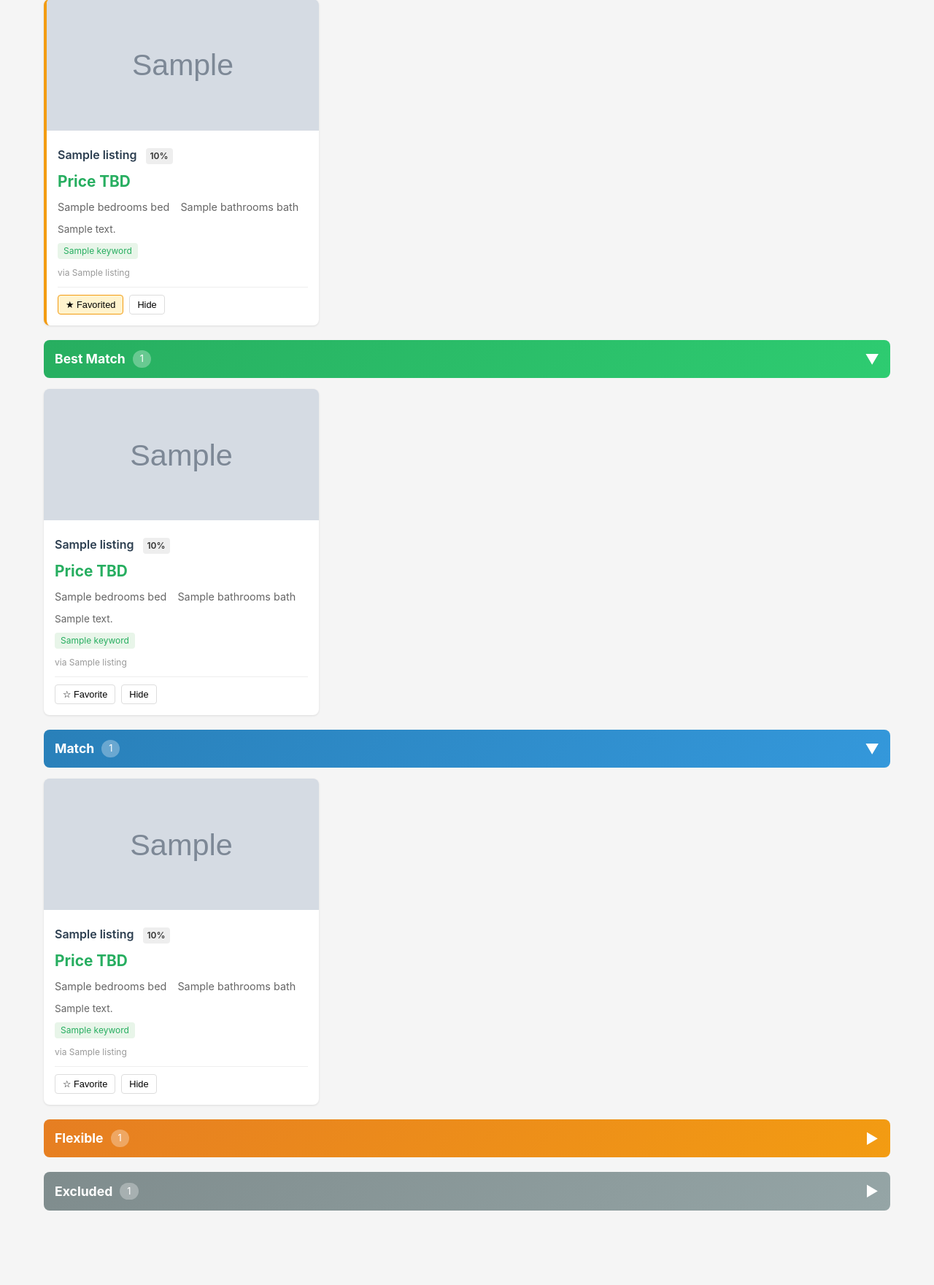
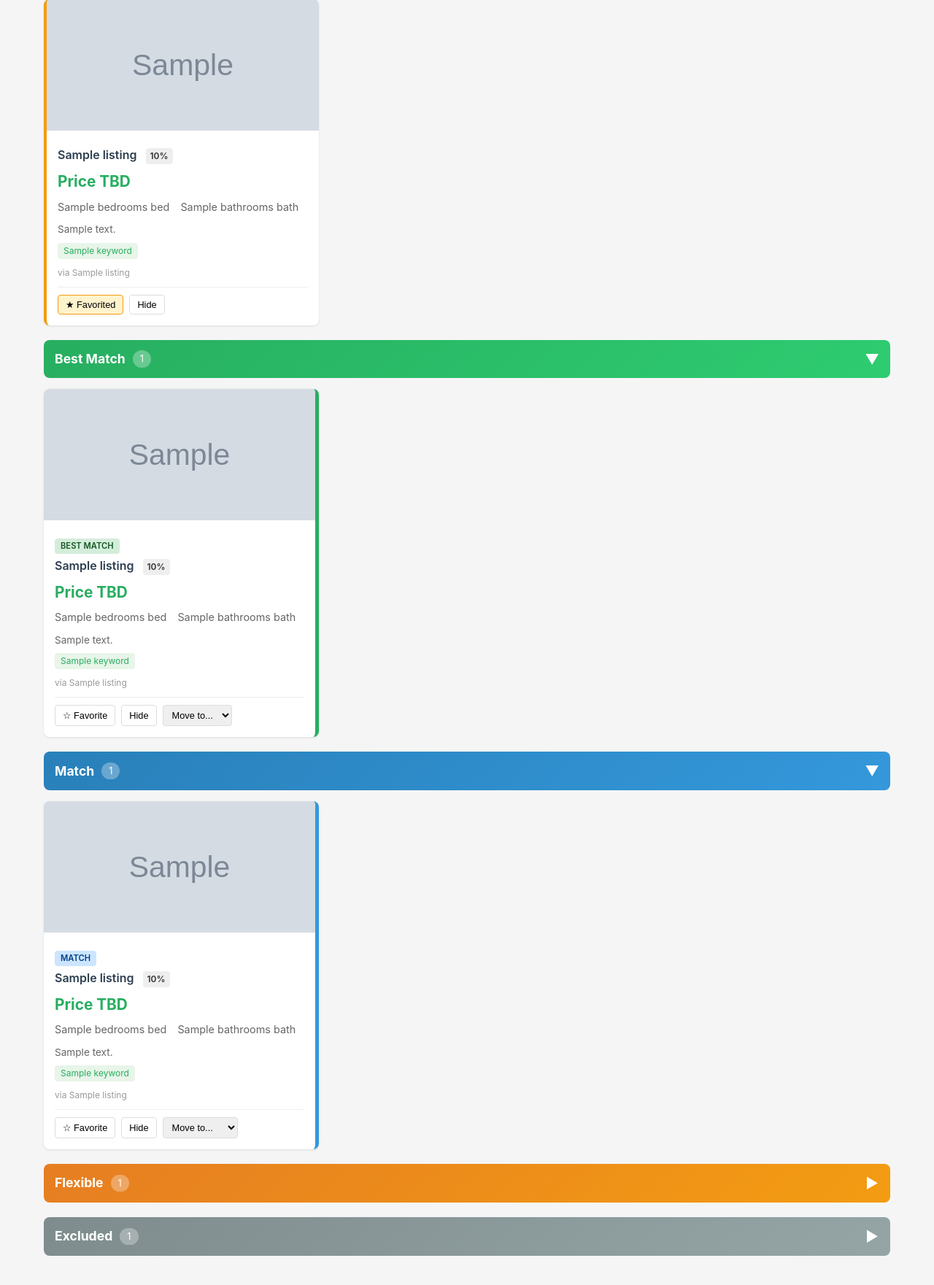
Before and after one commit to superlunardesign/rentals, a FastAPI app: template src/templates/dashboard.html in a window 1280 px wide. Shown: the part 348-2109 px from the top of the page at 73% size. Before the commit the page ends 2007 px from the top, so only its background shows below. Run offline with FastAPI, Linux system fonts and the light colour scheme; the template is opened without the code that fills it: most values are stand-ins (such as "Sample title", 1, 10 or a date in 2020); grey boxes marked "Sample" are stand-in pictures.

Commit message:
Add tier badges and colored borders to listing cards
- Added tier badge (Best Match/Match/Flexible) above title
- Right border color matches tier (green/blue/orange/gray)
- Added Move dropdown to all tier sections for easy reorganization
- Manual badge shows when listing was manually moved to excluded

```diff
--- a/src/templates/dashboard.html
+++ b/src/templates/dashboard.html
@@ -222,6 +222,49 @@
             border-radius: 4px;
             font-size: 0.7rem;
             text-transform: uppercase;
+        }
+
+        /* Tier badges - similar style to new-badge */
+        .listing-card .tier-badge {
+            display: inline-block;
+            padding: 2px 8px;
+            border-radius: 4px;
+            font-size: 0.7rem;
+            text-transform: uppercase;
+            font-weight: 600;
+            margin-bottom: 4px;
+        }
+
+        .listing-card .tier-badge.best-match {
+            background: #d4edda;
+            color: #155724;
+        }
+
+        .listing-card .tier-badge.match {
+            background: #cce5ff;
+            color: #004085;
+        }
+
+        .listing-card .tier-badge.flexible {
+            background: #fff3cd;
+            color: #856404;
+        }
+
+        /* Right border color based on tier */
+        .listing-card.tier-best-match {
+            border-right: 5px solid #27ae60;
+        }
+
+        .listing-card.tier-match {
+            border-right: 5px solid #3498db;
+        }
+
+        .listing-card.tier-flexible {
+            border-right: 5px solid #f39c12;
+        }
+
+        .listing-card.tier-excluded {
+            border-right: 5px solid #95a5a6;
         }
 
         .listing-card .title {
@@ -511,7 +554,7 @@
             </div>
             <div class="listings">
                 {% for listing in grouped.best_match %}
-                <div class="listing-card {% if listing.is_new %}is-new{% endif %} {% if listing.is_favorite %}is-favorite{% endif %}" data-id="{{ listing.id }}">
+                <div class="listing-card tier-best-match {% if listing.is_new %}is-new{% endif %} {% if listing.is_favorite %}is-favorite{% endif %}" data-id="{{ listing.id }}">
                     <a href="{{ listing.url }}" target="_blank" class="listing-image-link">
                         {% if listing.image_url %}
                         <img class="listing-image" src="{{ listing.image_url }}" alt="{{ listing.title }}" onerror="this.style.display='none';this.nextElementSibling.style.display='flex';">
@@ -526,6 +569,7 @@
                         <span class="new-badge">New</span>
                         {% endif %}
 
+                        <span class="tier-badge best-match">Best Match</span>
                         <div class="title">
                             <a href="{{ listing.url }}" target="_blank">{{ listing.title }}</a>
                             <span class="score-badge">{{ listing.match_score or 0 }}%</span>
@@ -571,6 +615,13 @@
                             <button onclick="markSeen({{ listing.id }}, this)">Mark Seen</button>
                             {% endif %}
                             <button onclick="hideListing({{ listing.id }})">Hide</button>
+                            <select onchange="setTier({{ listing.id }}, this.value)">
+                                <option value="">Move to...</option>
+                                <option value="match">Match</option>
+                                <option value="flexible">Flexible</option>
+                                <option value="excluded">Excluded</option>
+                                {% if listing.manual_tier %}<option value="clear">Auto (clear)</option>{% endif %}
+                            </select>
                         </div>
                     </div>
                 </div>
@@ -588,7 +639,7 @@
             </div>
             <div class="listings">
                 {% for listing in grouped.match %}
-                <div class="listing-card {% if listing.is_new %}is-new{% endif %} {% if listing.is_favorite %}is-favorite{% endif %}" data-id="{{ listing.id }}">
+                <div class="listing-card tier-match {% if listing.is_new %}is-new{% endif %} {% if listing.is_favorite %}is-favorite{% endif %}" data-id="{{ listing.id }}">
                     <a href="{{ listing.url }}" target="_blank" class="listing-image-link">
                         {% if listing.image_url %}
                         <img class="listing-image" src="{{ listing.image_url }}" alt="{{ listing.title }}" onerror="this.style.display='none';this.nextElementSibling.style.display='flex';">
@@ -603,6 +654,7 @@
                         <span class="new-badge">New</span>
                         {% endif %}
 
+                        <span class="tier-badge match">Match</span>
                         <div class="title">
                             <a href="{{ listing.url }}" target="_blank">{{ listing.title }}</a>
                             <span class="score-badge">{{ listing.match_score or 0 }}%</span>
@@ -648,6 +700,13 @@
                             <button onclick="markSeen({{ listing.id }}, this)">Mark Seen</button>
                             {% endif %}
                             <button onclick="hideListing({{ listing.id }})">Hide</button>
+                            <select onchange="setTier({{ listing.id }}, this.value)">
+                                <option value="">Move to...</option>
+                                <option value="best_match">Best Match</option>
+                                <option value="flexible">Flexible</option>
+                                <option value="excluded">Excluded</option>
+                                {% if listing.manual_tier %}<option value="clear">Auto (clear)</option>{% endif %}
+                            </select>
                         </div>
                     </div>
                 </div>
@@ -665,7 +724,7 @@
             </div>
             <div class="listings">
                 {% for listing in grouped.flexible %}
-                <div class="listing-card {% if listing.is_new %}is-new{% endif %} {% if listing.is_favorite %}is-favorite{% endif %}" data-id="{{ listing.id }}">
+                <div class="listing-card tier-flexible {% if listing.is_new %}is-new{% endif %} {% if listing.is_favorite %}is-favorite{% endif %}" data-id="{{ listing.id }}">
                     <a href="{{ listing.url }}" target="_blank" class="listing-image-link">
                         {% if listing.image_url %}
                         <img class="listing-image" src="{{ listing.image_url }}" alt="{{ listing.title }}" onerror="this.style.display='none';this.nextElementSibling.style.display='flex';">
@@ -680,6 +739,7 @@
                         <span class="new-badge">New</span>
                         {% endif %}
 
+                        <span class="tier-badge flexible">Flexible</span>
                         <div class="title">
                             <a href="{{ listing.url }}" target="_blank">{{ listing.title }}</a>
                             <span class="score-badge">{{ listing.match_score or 0 }}%</span>
@@ -749,7 +809,7 @@
             </div>
             <div class="listings">
                 {% for listing in grouped.excluded %}
-                <div class="listing-card" data-id="{{ listing.id }}">
+                <div class="listing-card tier-excluded" data-id="{{ listing.id }}">
                     <a href="{{ listing.url }}" target="_blank" class="listing-image-link">
                         {% if listing.image_url %}
                         <img class="listing-image" src="{{ listing.image_url }}" alt="{{ listing.title }}" onerror="this.style.display='none';this.nextElementSibling.style.display='flex';">
@@ -760,9 +820,9 @@
                     </a>
 
                     <div class="card-body">
+                        {% if listing.manual_tier %}<span class="manual-badge">Manual</span>{% endif %}
                         <div class="title">
                             <a href="{{ listing.url }}" target="_blank">{{ listing.title }}</a>
-                            {% if listing.manual_tier %}<span class="manual-badge">Manual</span>{% endif %}
                         </div>
 
                         <div class="price">
```
